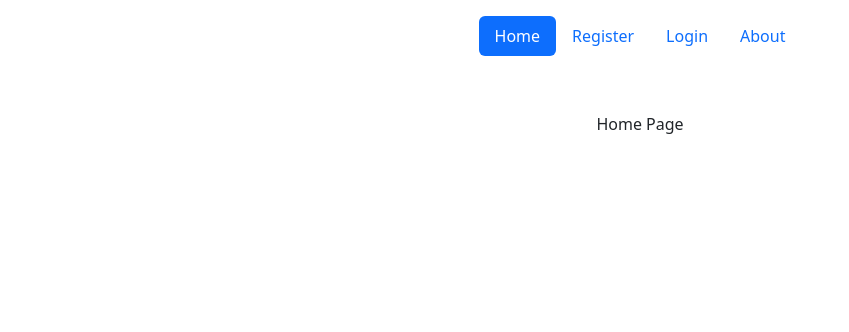
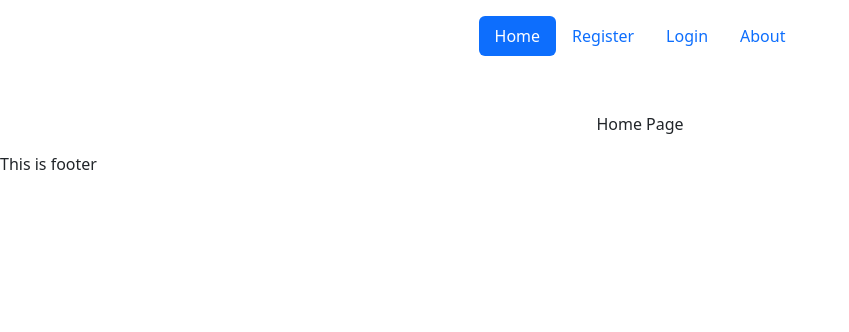
Before and after one commit to Viposha/iflask, a Flask app: page / in a window 1280 px wide. Shown: the top 332 px of the page, without its empty margins (0-849 px from the left). Run offline with Flask 2, Linux system fonts and the light colour scheme.

Commit message:
Add footer (#1)

```diff
--- a/iflask/templates/layout.html
+++ b/iflask/templates/layout.html
@@ -36,6 +36,8 @@
     {% endwith %}
    {%block content %}{% endblock %}
 </div>
-
+<footer>
+    This is footer
+</footer>
 </body>
 </html>
```
